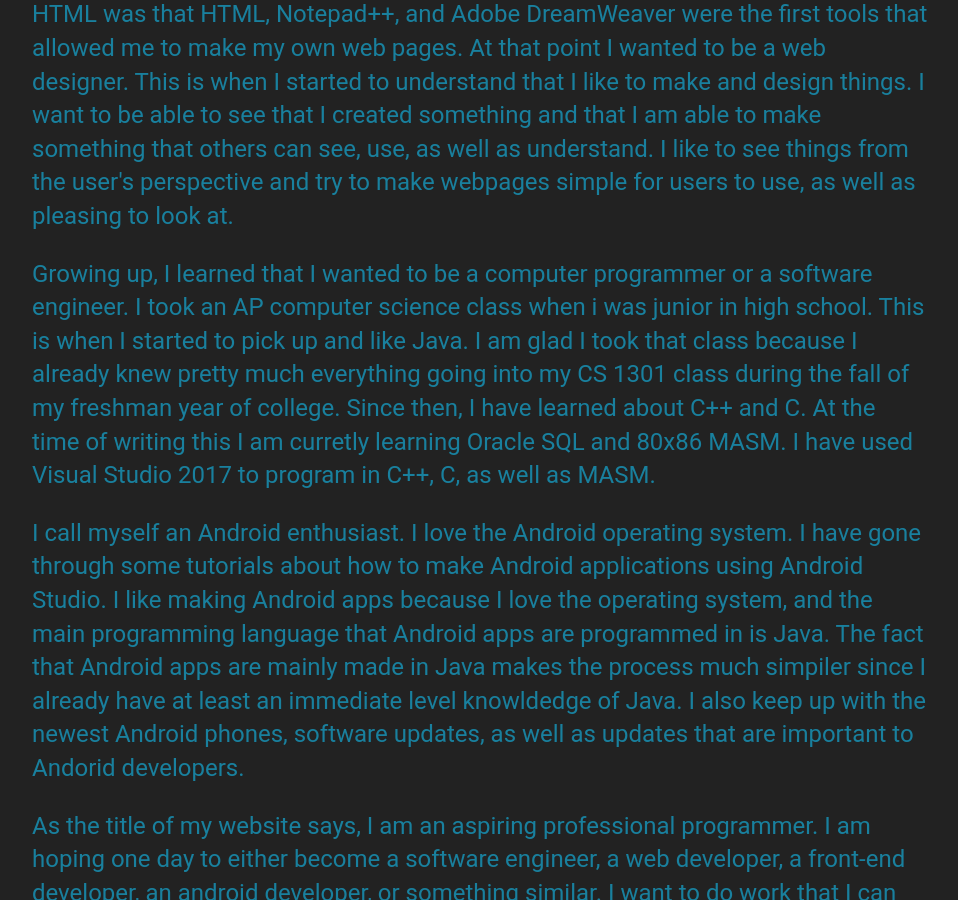
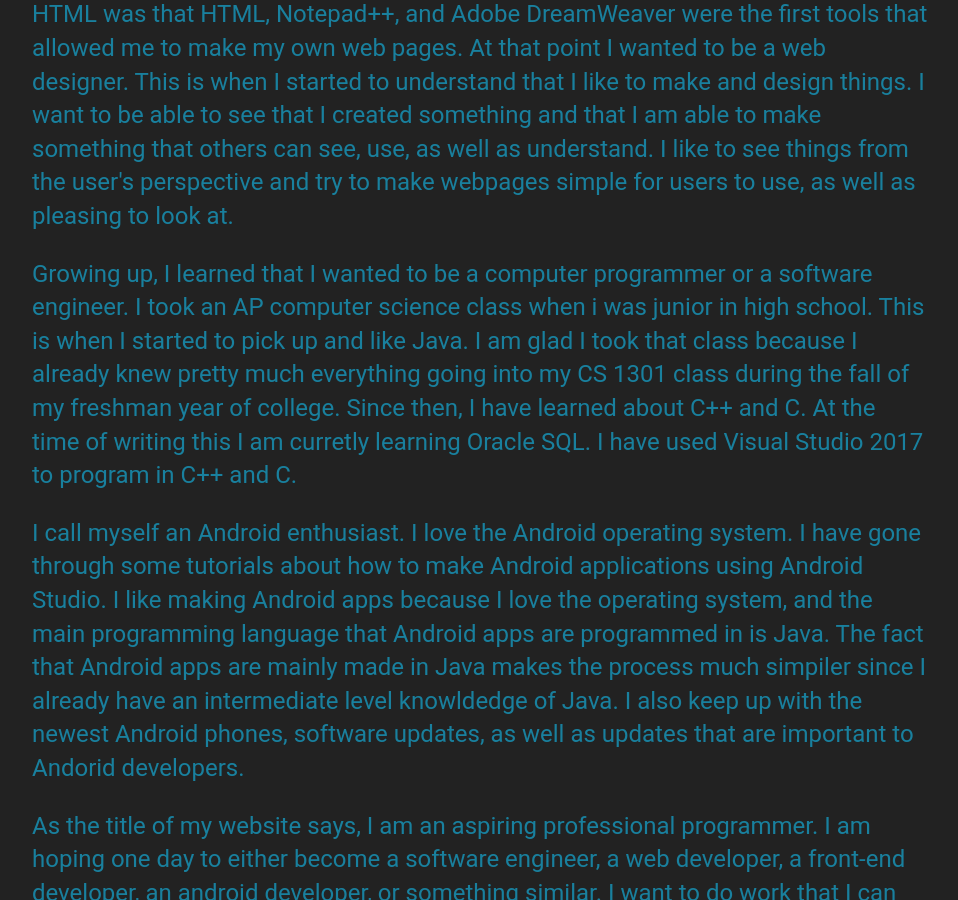
Before and after one commit to acow19/acow19.github.io, a Jekyll site: the page built from about/index.html, in a window 1280 px wide and 900 px high, scrolled down 489 px. Shown: the whole window, without its empty margins (160-1118 px from the left). Built offline with Jekyll 4.4.1, drawn with Linux system fonts in a browser that asks for light colours.

Commit message:
Update index.html
Made some minor changes to the paragraph text

```diff
--- a/about/index.html
+++ b/about/index.html
@@ -16,12 +16,12 @@
   <p>Growing up, I learned that I wanted to be a computer programmer or a software engineer. I took an AP computer science class when i was
   junior in high school. This is when I started to pick up and like Java. I am glad I took that class because I already knew pretty much
   everything going into my CS 1301 class during the fall of my freshman year of college. Since then, I have learned about C++ and C. At the time
-  of writing this I am curretly learning Oracle SQL and 80x86 MASM. I have used Visual Studio 2017 to program in C++, C, as well as MASM.</p>
+  of writing this I am curretly learning Oracle SQL. I have used Visual Studio 2017 to program in C++ and C.</p>
 
   <p>I call myself an Android enthusiast. I love the Android operating system. I have gone through some tutorials about how to make Android
   applications using Android Studio. I like making Android apps because I love the operating system, and the main programming language that
   Android apps are programmed in is Java. The fact that Android apps are mainly made in Java makes the process much simpiler since I already
-  have at least an immediate level knowldedge of Java. I also keep up with the newest Android phones, software updates, as well as updates
+  have an intermediate level knowldedge of Java. I also keep up with the newest Android phones, software updates, as well as updates
   that are important to Andorid developers.</p>
 
   <p>As the title of my website says, I am an aspiring professional programmer. I am hoping one day to either become a software engineer, a web
```
